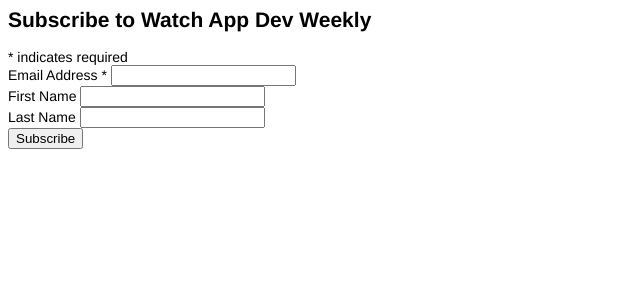
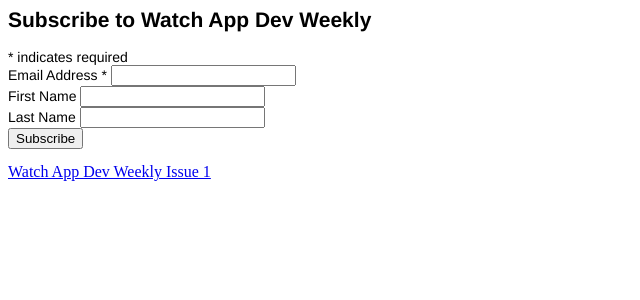
Before and after one commit to GitPeng/GitPeng.github.io, a Jekyll site: the page subscribe.html, which Jekyll copies as it is, in a window 1280 px wide. Shown: the top 300 px of the page, without its empty margins (0-640 px from the left). Built offline with Jekyll 4.4.1, drawn with Linux system fonts in a browser that asks for light colours; Markdown is read by kramdown in place of the engine named in the settings; comment, search, counter and statistics services are not loaded.

```diff
--- a/subscribe.html
+++ b/subscribe.html
@@ -32,4 +32,8 @@
 </form>
 </div>
 
+<div>
+<a href="http://nilstack.github.io/2014/11/23/iWatch-App-Dev-Weekly-Issue-1/">Watch App Dev Weekly Issue 1</a>
+</div>
+
 <!--End mc_embed_signup-->
```
